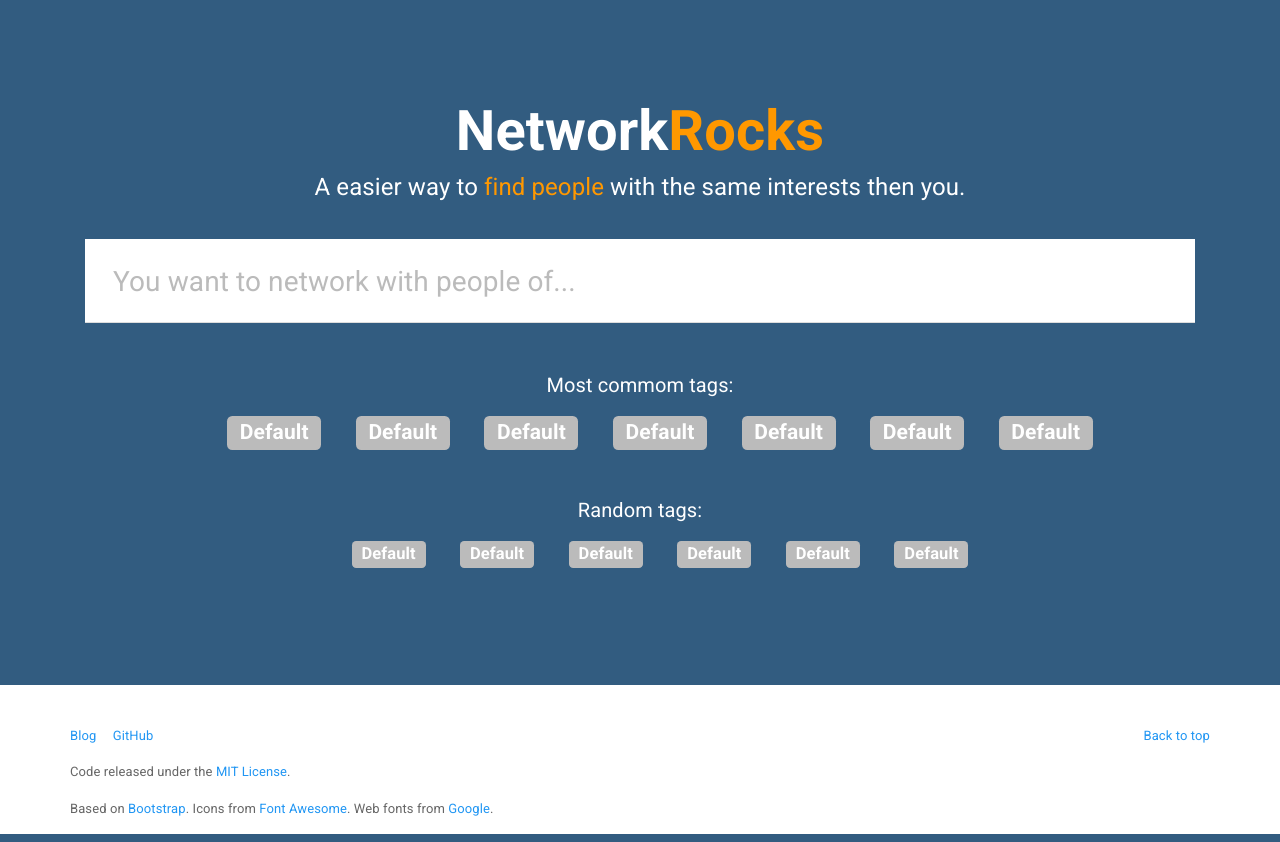
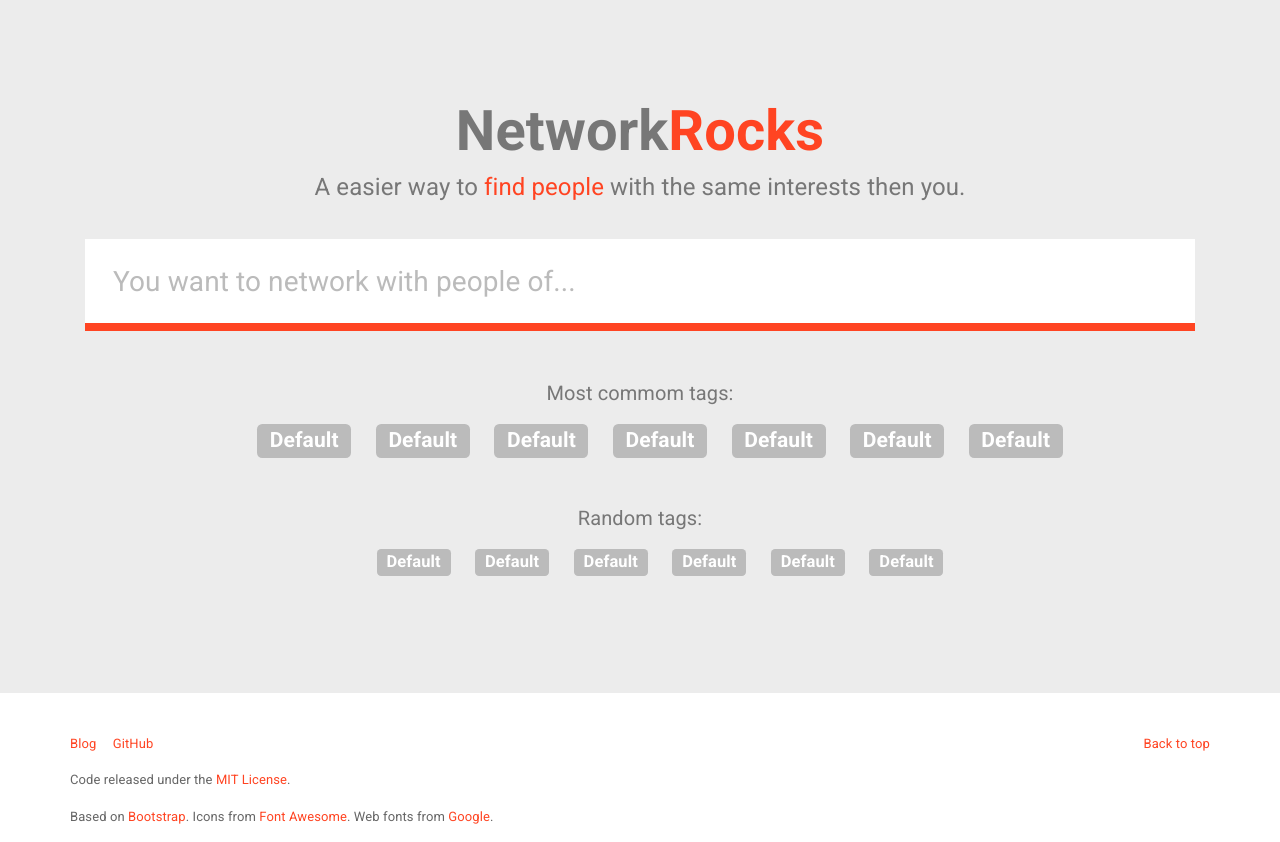
Before and after one commit to vintasoftware/networking.cool, a Django app: page / in a window 1280 px wide. Run offline with Django 3.2, Linux system fonts and the light colour scheme; some libraries are stand-ins or nearby versions.

Commit message:
changes on color theme

```diff
--- a/attendees/static/css/style.css
+++ b/attendees/static/css/style.css
@@ -1,19 +1,23 @@
+a {
+  color: #F42;
+  text-decoration: none; }
+
 .main-content {
   padding: 6em 0;
-  background-color: #325c80;
+  background-color: #ECECEC;
   text-align: center; }
   .main-content h1, .main-content h4 {
-    color: #fff; }
+    color: #777; }
     .main-content h1 span, .main-content h4 span {
-      color: #ff9800; }
+      color: #F42; }
   .main-content h3 {
     font-size: 30px;
     display: inline;
     margin-right: 0.6em; }
   .main-content h5 {
-    color: #fff; }
+    color: #777; }
   .main-content .label {
-    margin: 0 10px; }
+    margin: 0 5px; }
     .main-content .label ul {
       list-style: none;
       margin: 20px 0; }
@@ -30,10 +34,13 @@
   .tags-form input {
     background-color: #fff !important;
     padding: 1.5em 1em !important;
-    font-size: 28px !important; }
+    font-size: 28px !important;
+    box-shadow: none !important; }
+  .tags-form textarea, .tags-form textarea.form-control, .tags-form input.form-control, .tags-form input[type=text], .tags-form input[type=password], .tags-form input[type=email], .tags-form input[type=number], .tags-form [type=text].form-control, .tags-form [type=password].form-control, .tags-form [type=email].form-control, .tags-form [type=tel].form-control, .tags-form [contenteditable].form-control {
+    border-bottom: 8px solid #f42; }
   .tags-form textarea:focus, .tags-form textarea.form-control:focus, .tags-form input.form-control:focus, .tags-form input[type=text]:focus, .tags-form input[type=password]:focus, .tags-form input[type=email]:focus, .tags-form input[type=number]:focus, .tags-form [type=text].form-control:focus, .tags-form [type=password].form-control:focus, .tags-form [type=email].form-control:focus, .tags-form [type=tel].form-control:focus, .tags-form [contenteditable].form-control:focus {
-    -webkit-box-shadow: inset 0 -6px 0 #ff9800;
-    box-shadow: inset 0 -6px 0 #ff9800; }
+    -webkit-box-shadow: none;
+    box-shadow: none; }
 
 footer {
   margin-top: 3em; }
--- a/attendees/static/sass/style.scss
+++ b/attendees/static/sass/style.scss
@@ -1,13 +1,18 @@
+a {
+    color: #F42;
+    text-decoration: none;
+}
+
 .main-content {
   padding: 6em 0;
-  background-color: #325c80;
+  background-color: #ECECEC;
   text-align: center;
 
   h1, h4 {
-    color: #fff;
+    color: #777;
 
     span {
-      color: #ff9800;
+      color: #F42;
     }
   }
 
@@ -18,11 +23,11 @@
   }
 
   h5 {
-    color: #fff;
+    color: #777;
   }
 
   .label {
-    margin: 0 10px;
+    margin: 0 5px;
 
     ul {
       list-style: none;
@@ -33,6 +38,10 @@
         margin: 0 6px;
       }
     }
+  }
+
+  .label-default {
+    // background-color: rgba(255, 68, 34, 0.68);
   }
 
   .commom-labels {
@@ -60,11 +69,16 @@
       background-color: #fff!important;
       padding: 1.5em 1em!important;
       font-size: 28px !important;
+      box-shadow: none !important;
+    }
+
+    textarea, textarea.form-control, input.form-control, input[type=text], input[type=password], input[type=email], input[type=number], [type=text].form-control, [type=password].form-control, [type=email].form-control, [type=tel].form-control, [contenteditable].form-control {
+      border-bottom: 8px solid #f42;
     }
 
     textarea:focus, textarea.form-control:focus, input.form-control:focus, input[type=text]:focus, input[type=password]:focus, input[type=email]:focus, input[type=number]:focus, [type=text].form-control:focus, [type=password].form-control:focus, [type=email].form-control:focus, [type=tel].form-control:focus, [contenteditable].form-control:focus {
-        -webkit-box-shadow: inset 0 -6px 0 #ff9800;
-        box-shadow: inset 0 -6px 0 #ff9800;
+        -webkit-box-shadow: none;
+        box-shadow: none;
     }
 }
 
```
